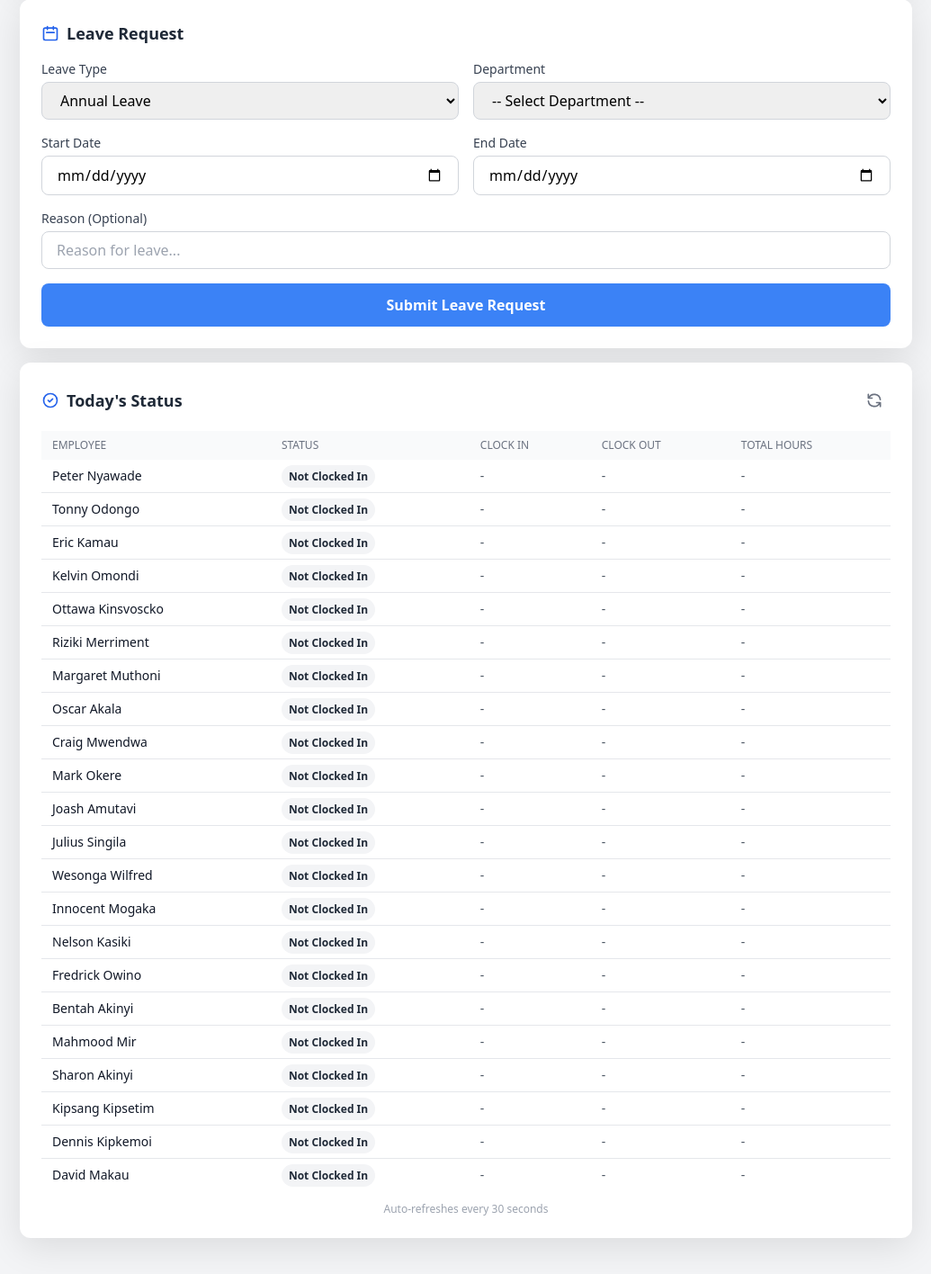
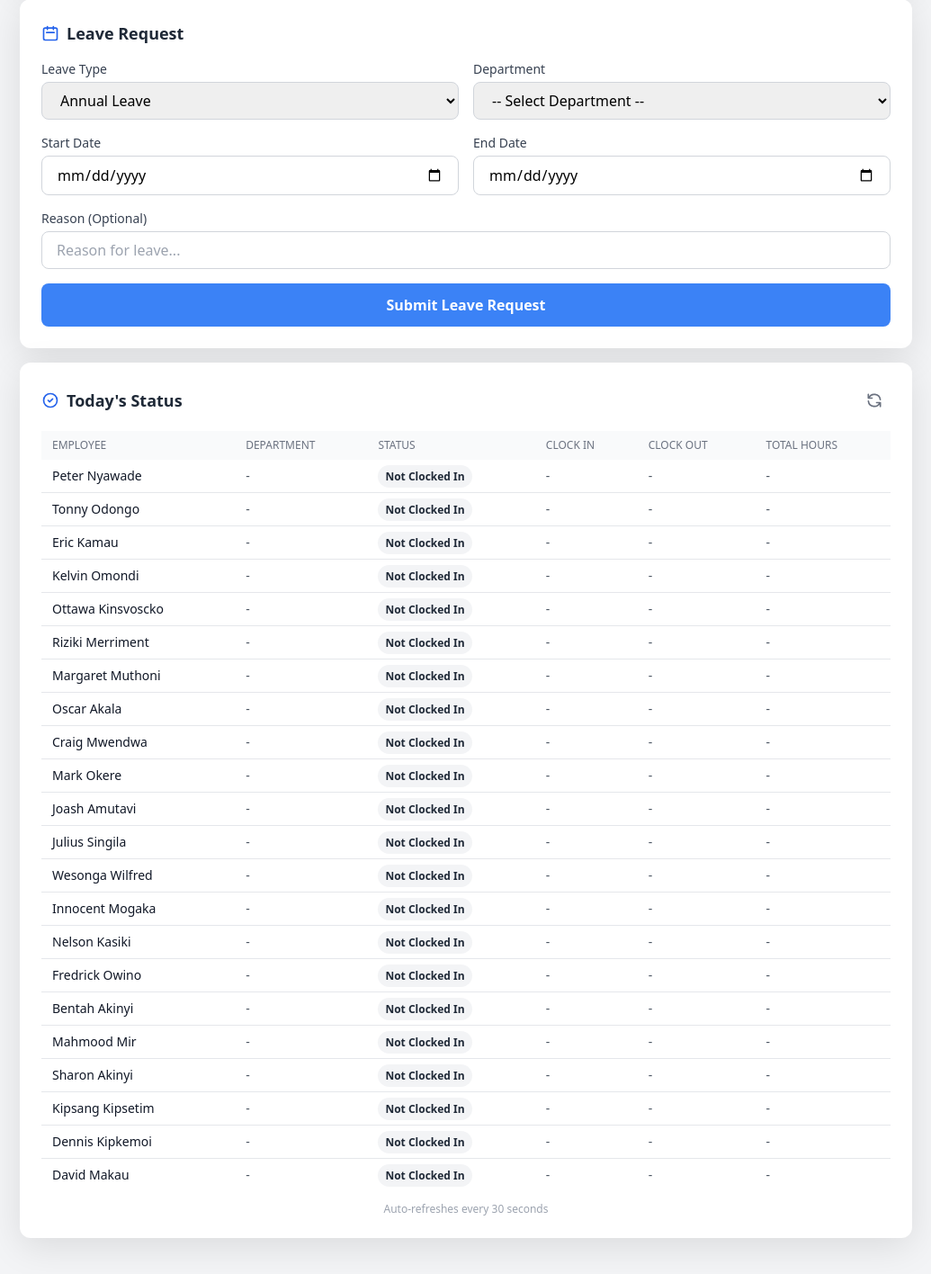
Before and after one commit to sew49/AISL-, a Flask app: page / in a window 1280 px wide. Shown: the part 391-1807 px from the top of the page at 90% size, without its empty margins (122-1157 px from the left). Run offline with Flask 3, Linux system fonts and the light colour scheme; some libraries are stand-ins or nearby versions.

Commit message:
Add department to Staff Portal - display in table and block clock-in if on approved leave

```diff
--- a/attendance_system/routes/staff_routes.py
+++ b/attendance_system/routes/staff_routes.py
@@ -216,6 +216,7 @@ def get_today_attendance():
                 'emp_id': emp_id,
                 'employee_name': f"{emp.FirstName} {emp.LastName}",
                 'employee_code': emp.EmployeeCode,
+                'department': emp.Department or '',
                 'status': status,
                 'clock_in': clock_in,
                 'clock_out': clock_out
--- a/attendance_system/templates/staff/index.html
+++ b/attendance_system/templates/staff/index.html
@@ -164,6 +164,7 @@
                     <thead>
                         <tr class="bg-gray-50">
                             <th class="px-3 py-2 text-left text-xs font-medium text-gray-500 uppercase">Employee</th>
+                            <th class="px-3 py-2 text-left text-xs font-medium text-gray-500 uppercase">Department</th>
                             <th class="px-3 py-2 text-left text-xs font-medium text-gray-500 uppercase">Status</th>
                             <th class="px-3 py-2 text-left text-xs font-medium text-gray-500 uppercase">Clock In</th>
                             <th class="px-3 py-2 text-left text-xs font-medium text-gray-500 uppercase">Clock Out</th>
@@ -550,6 +551,7 @@
                         return `
                             <tr class="hover:bg-gray-50">
                                 <td class="px-3 py-2 font-medium text-gray-900 text-sm">${emp.employee_name}</td>
+                                <td class="px-3 py-2 text-gray-600 text-sm">${emp.department || '-'}</td>
                                 <td class="px-3 py-2">${statusBadge}</td>
                                 <td class="px-3 py-2 text-gray-600 text-sm">${clockInDisplay}</td>
                                 <td class="px-3 py-2 text-gray-600 text-sm">${clockOutDisplay}</td>
```
